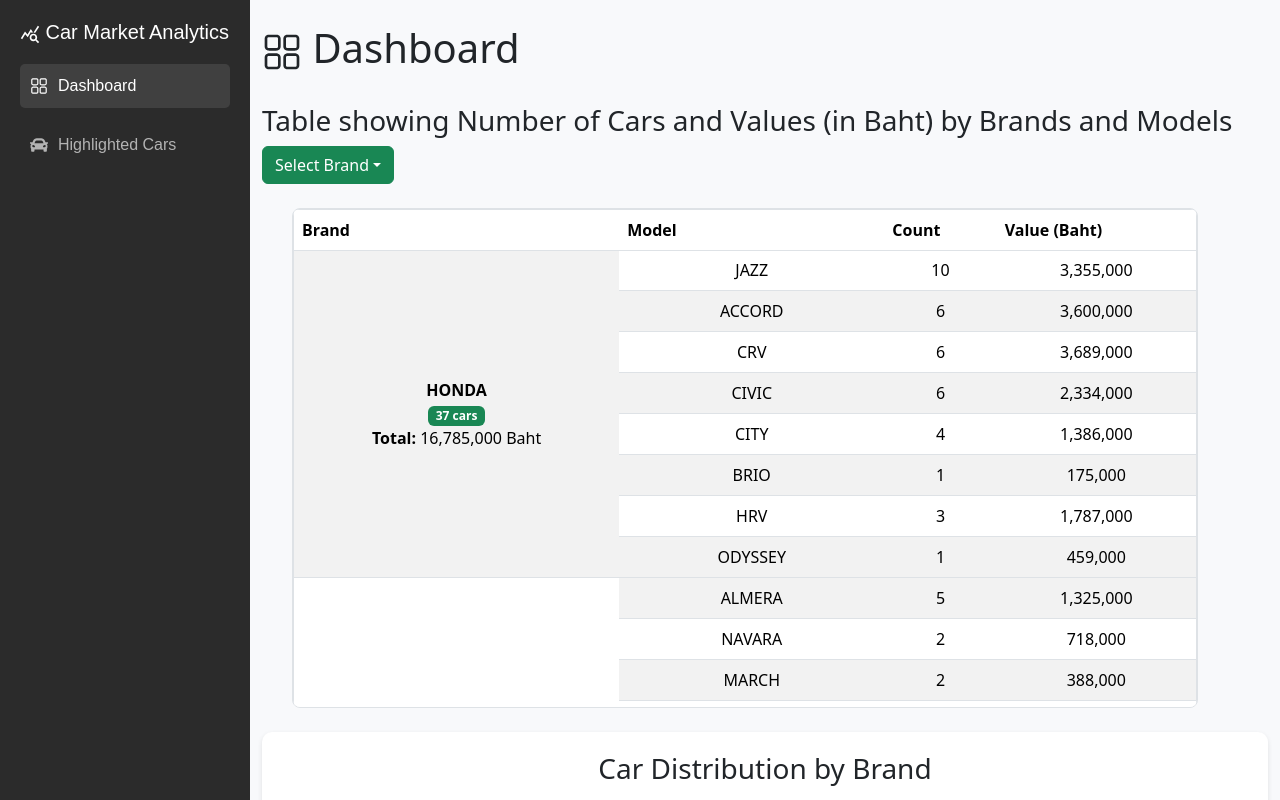
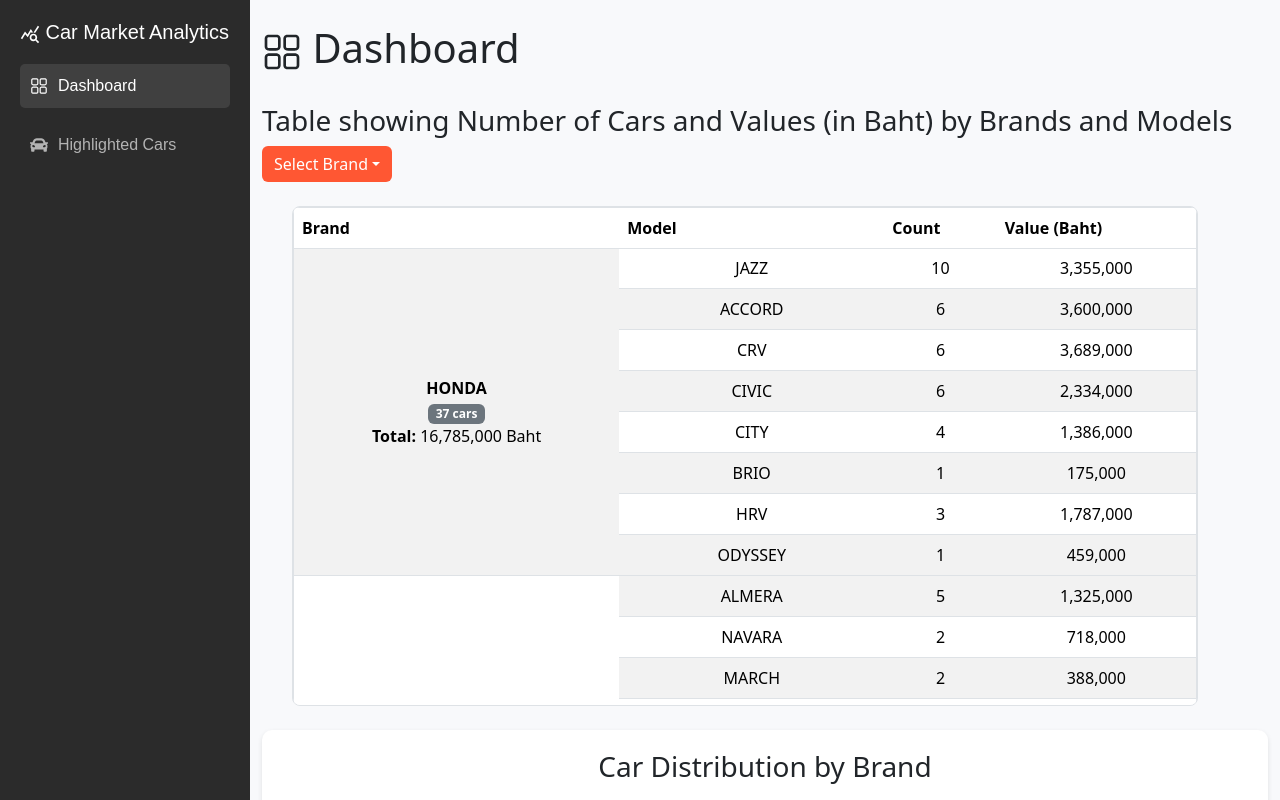
Before and after one commit to Smiffeed/Web_app_project_1, a React (Vite) app in the folder source_code/: page / in a window 1280 px wide. Built offline with nearby package versions, Linux system fonts and the light colour scheme.

Commit message:
fix: pie chart interaction failure fixed

```diff
--- a/source_code/src/components/dashboard/pieChart.jsx
+++ b/source_code/src/components/dashboard/pieChart.jsx
@@ -19,7 +19,7 @@
           label: function(tooltipItem) {
             const label = tooltipItem.label || '';
             const value = tooltipItem.raw || 0;
-            const total = pieData.datasets[0].data.reduce((a, b) => a + b, 0);
+            const total = data.datasets[0].data.reduce((a, b) => a + b, 0);
             const percentage = ((value / total) * 100).toFixed(2);
             return `${label}: ${value} cars (${percentage}%)`;
           }
--- a/source_code/src/dashboard.css
+++ b/source_code/src/dashboard.css
@@ -8,6 +8,15 @@
 .table-container.mb-4 {
     margin-left: 30px;
     margin-right: 70px;
+}
+
+button#dropdown-basic {
+    background-color: #FF5733;
+    border: none;
+}
+
+span {
+    background-color: #6c757d;
 }
 
 .dashboard-container {
--- a/source_code/src/dashboard.jsx
+++ b/source_code/src/dashboard.jsx
@@ -120,7 +120,7 @@
                   <tr>
                     <td rowSpan={Object.keys(filteredBrandModelData[brand].models).length + 1} className='text-center' style={{ verticalAlign: 'middle' }}>
                       <strong>{brand}</strong> <br />
-                      <span className="badge bg-success">{filteredBrandModelData[brand].count.toLocaleString()} cars</span> <br />
+                      <span className="badge">{filteredBrandModelData[brand].count.toLocaleString()} cars</span> <br />
                       <strong>Total: </strong>{filteredBrandModelData[brand].totalValue.toLocaleString()} Baht
                     </td>
                   </tr>
```
